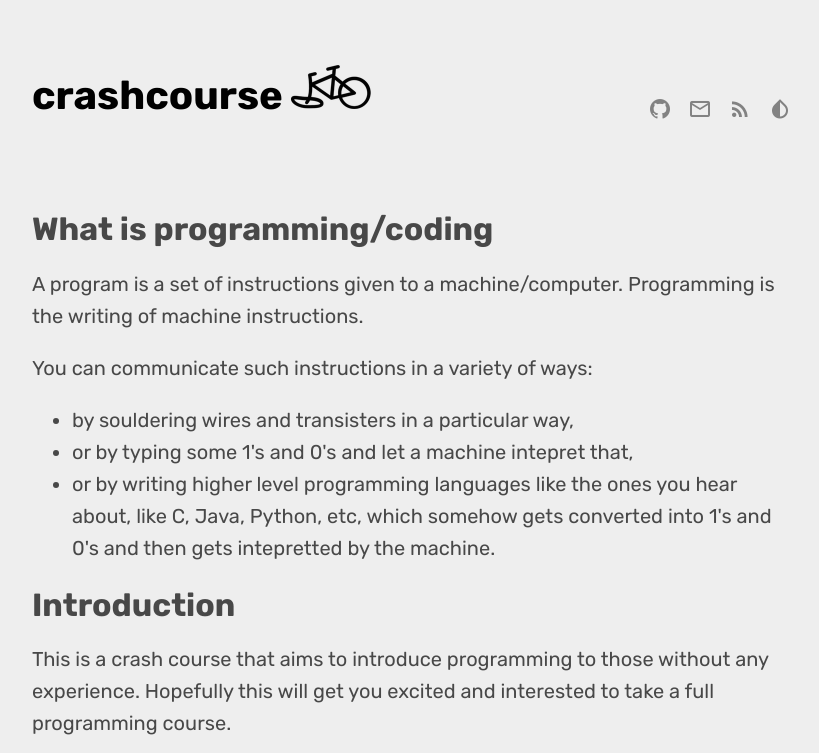
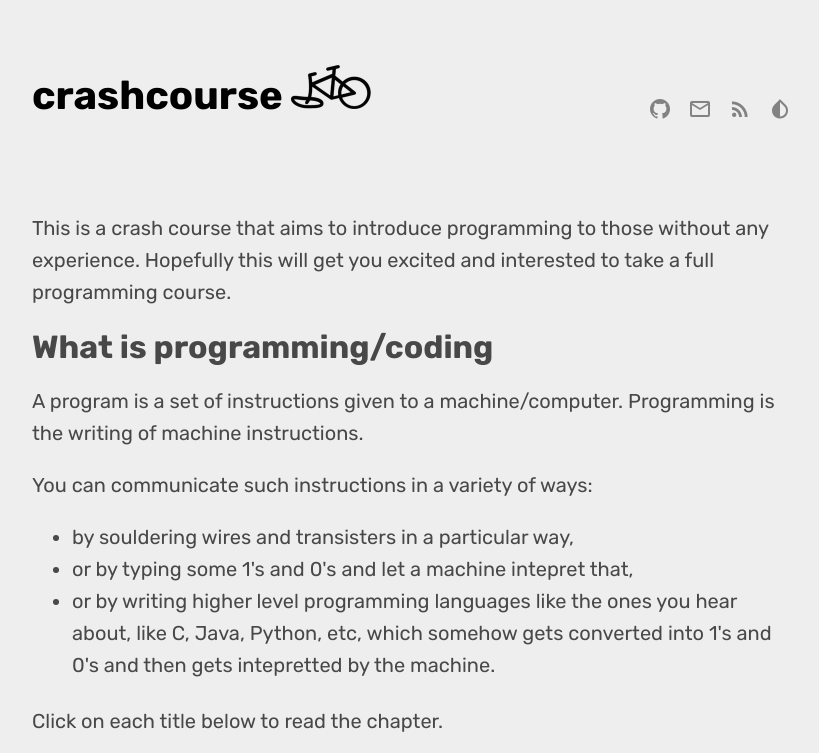
Before and after one commit to keang/crashcourse, a Jekyll site: the page built from index.html, in a window 1280 px wide and 900 px high, cut to the strip 0-753 px from the top of the window. Shown: the whole strip, without its empty margins (224-1043 px from the left). Built offline with Jekyll 4.4.1, drawn with Linux system fonts in a browser that asks for light colours; some web fonts are replaced; the list of posts is cut into pages by our own code.

Commit message:
Edit intro

```diff
--- a/_includes/intro.html
+++ b/_includes/intro.html
@@ -1,3 +1,7 @@
+<p>
+This is a crash course that aims to introduce programming to those without any experience.
+Hopefully this will get you excited and interested to take a full programming course.
+</p>
 <h1>What is programming/coding</h1>
 <p>A program is a set of instructions given to a machine/computer.
 Programming is the writing of machine instructions.
@@ -13,11 +17,6 @@ You can communicate such instructions in a variety of ways:
   <li>or by writing higher level programming languages like the ones you hear about, like C, Java, Python, etc, which somehow gets converted into 1's and 0's and then gets intepretted by the machine.</li>
 </ul>
 
-<h1>Introduction</h1>
-<p>
-This is a crash course that aims to introduce programming to those without any experience.
-Hopefully this will get you excited and interested to take a full programming course.
-</p>
 <p>
 Click on each title below to read the chapter.
 </p>
```
